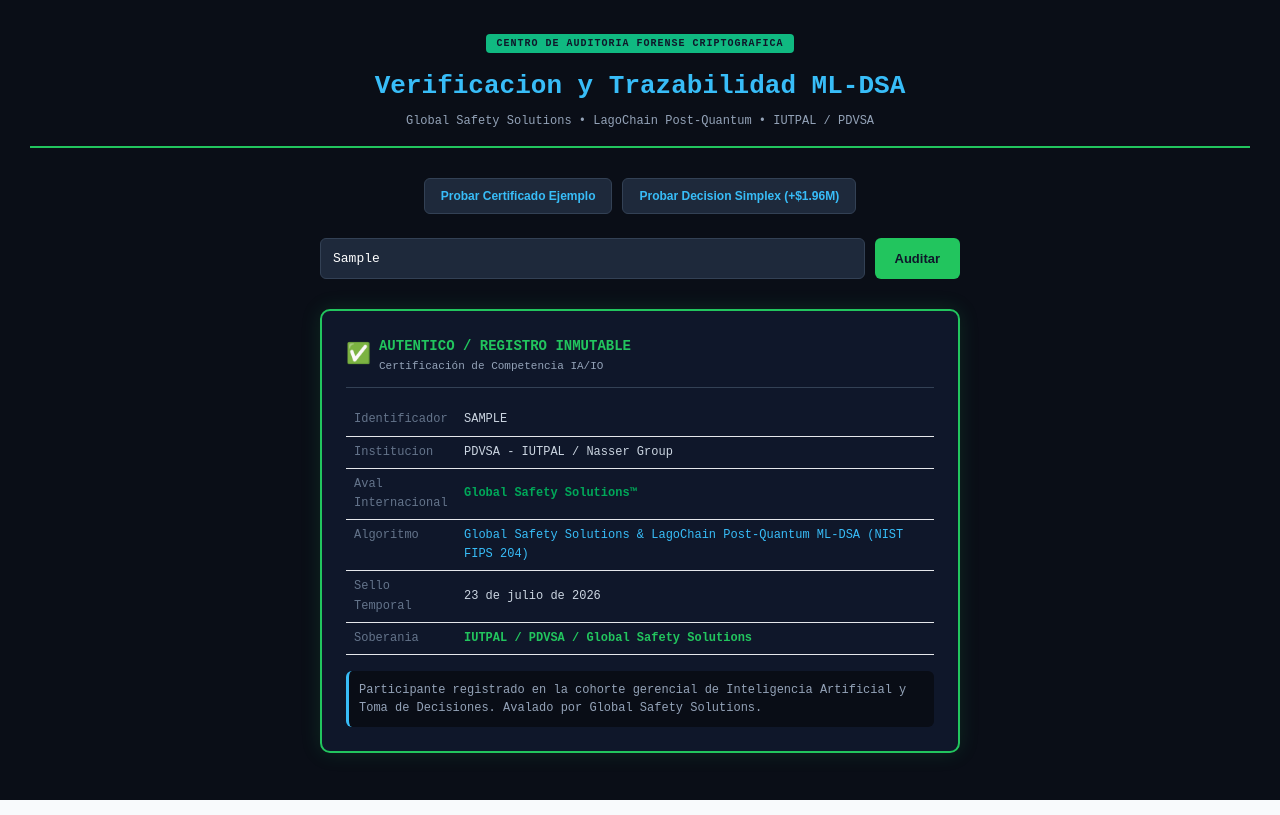
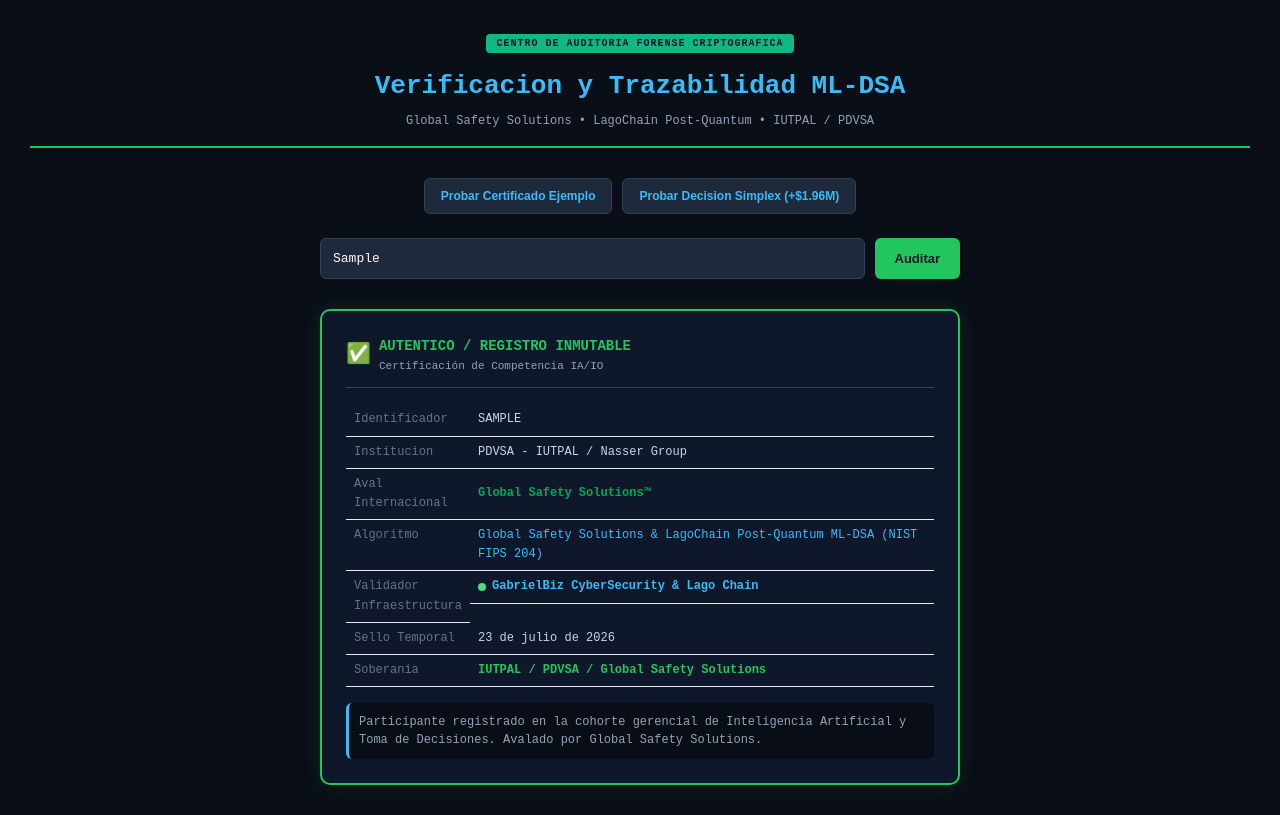
Before and after one commit to kellynchirino0-bot/academia-pdvsa, a React (Create React App) app in the folder frontend/: page /verificar-certificado in a window 1280 px wide. Both pictures are taken after typing "Sample" into the empty fields and a click on the button "Auditar". Built offline with nearby package versions, Linux system fonts and the light colour scheme; no server answers.

Commit message:
feat: sync all final components - IO track, PDF dossier, GabrielBiz cybersecurity badge and Lago Chain validator

```diff
--- a/frontend/src/components/DigitalBadgeGSS.jsx
+++ b/frontend/src/components/DigitalBadgeGSS.jsx
@@ -39,7 +39,7 @@
       background: 'linear-gradient(135deg, #0F172A 0%, #1E293B 100%)',
       border: '4px solid #0284C7',
       borderRadius: '12px',
-      padding: '24px',
+      padding: '24px 24px 16px 24px',
       boxSizing: 'border-box',
       position: 'relative',
       color: '#F8FAFC',
@@ -87,10 +87,19 @@
         <div style={{ fontSize: '9px', color: '#94A3B8', marginTop: '4px' }}>
           Scan to verify
         </div>
+        <div style={{ display: 'flex', alignItems: 'center', gap: '4px', fontSize: '10px', color: '#38BDF8', fontFamily: 'monospace', marginTop: '2px', justifyContent: 'center' }}>
+          <span style={{ width: '6px', height: '6px', borderRadius: '50%', backgroundColor: '#38BDF8', display: 'inline-block' }}></span>
+          <span>GabrielBiz ✓</span>
+        </div>
       </div>
 
-      <div style={{ position: 'absolute', bottom: '15px', left: '24px', fontSize: '9px', color: '#64748B' }}>
-        Acreditado Internacionalmente por Global Safety Solutions &bull; PDVSA / IUTPAL
+      <div style={{ marginTop: '16px', paddingTop: '12px', borderTop: '1px solid rgba(100,116,139,0.5)', textAlign: 'center', fontSize: '11px', color: '#94A3B8' }}>
+        <div style={{ fontWeight: 500, color: '#CBD5E1', marginBottom: '2px' }}>
+          Infraestructura & Ciberseguridad: <span style={{ color: '#38BDF8', fontWeight: 600 }}>GabrielBiz CyberSecurity & Lago Chain</span>
+        </div>
+        <div style={{ fontSize: '10px', color: '#64748B' }}>
+          Acreditado por Global Safety Solutions &bull; PDVSA / IUTPAL
+        </div>
       </div>
     </div>
   );
--- a/frontend/src/pages/VerificarCertificado.jsx
+++ b/frontend/src/pages/VerificarCertificado.jsx
@@ -166,6 +166,13 @@
                 <td style={{ color: '#38BDF8', padding: '6px 8px', fontFamily: 'monospace' }}>{resultadoVerificacion.estandar}</td>
               </tr>
               <tr>
+                <td style={{ color: '#64748B', padding: '6px 8px', verticalAlign: 'top' }}>Validador Infraestructura</td>
+                <td style={{ color: '#38BDF8', padding: '6px 8px', fontSize: '12px', fontWeight: 600, fontFamily: 'monospace', display: 'flex', alignItems: 'center', gap: '6px' }}>
+                  <span style={{ width: '8px', height: '8px', borderRadius: '50%', backgroundColor: '#4ADE80', display: 'inline-block' }}></span>
+                  GabrielBiz CyberSecurity & Lago Chain
+                </td>
+              </tr>
+              <tr>
                 <td style={{ color: '#64748B', padding: '6px 8px', verticalAlign: 'top' }}>Sello Temporal</td>
                 <td style={{ color: '#CBD5E1', padding: '6px 8px' }}>{resultadoVerificacion.fechaEmision}</td>
               </tr>
```
